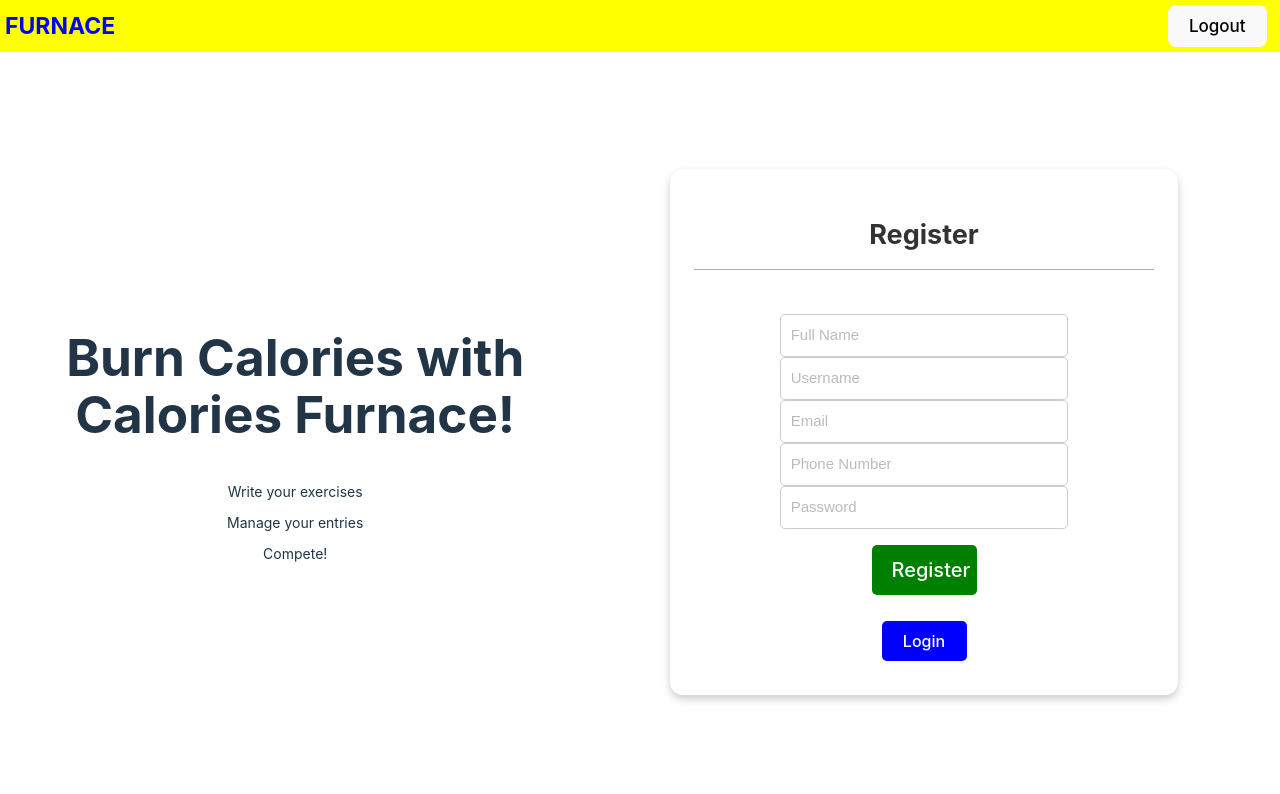
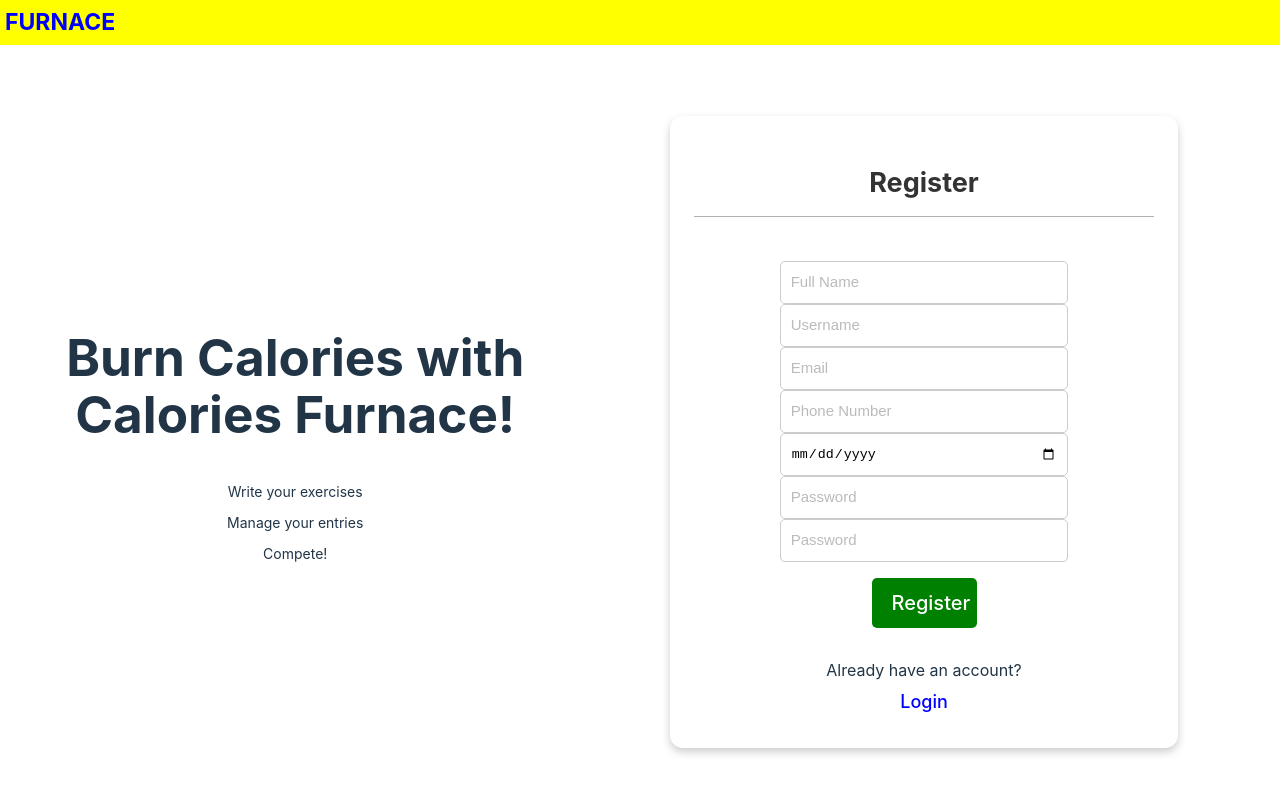
Before and after one commit to MatthewLacerda2/CalorieBurningApp, a React (Vite) app in the folder calorieburningapp.client/: page / in a window 1280 px wide. Both pictures are taken after a click on the button "Register". Shown: the top 794 px of the page. Built offline with nearby package versions, Linux system fonts and the light colour scheme.

Commit message:
register component working

```diff
--- a/calorieburningapp.client/src/Components/Header/Header.tsx
+++ b/calorieburningapp.client/src/Components/Header/Header.tsx
@@ -39,7 +39,7 @@ const Header: React.FC = () => {
   return (
     <div className="main-header">
       <div className="logo">FURNACE</div>
-      {user && (
+      {user && user?.Id !== "" && (
         <div className="user-info">
           <span>
             <b>{user.UserName}</b>
--- a/calorieburningapp.client/src/Components/MainPage/Register/RegisterFormulary.tsx
+++ b/calorieburningapp.client/src/Components/MainPage/Register/RegisterFormulary.tsx
@@ -1,50 +1,66 @@
 import React, { useState } from "react";
 import Card from "../../Card/Card";
 import "../../../Styles/FormularyStyle.css";
-import { UserDTO } from "../../../Data/UserDTO";
 import axios from "axios";
 import { useNavigate } from "react-router-dom";
+import { UserRegister } from "../../../Data/UserRegister";
 
 interface RegisterProps {
   toggleForm: () => void;
 }
 
 const RegisterFormulary: React.FC<RegisterProps> = ({ toggleForm }) => {
-  const [userInfo, setUserInfo] = useState<UserDTO>({
-    fullName: "",
+  const [userInfo, setUserInfo] = useState<UserRegister>({
+    Id: "",
+    FullName: "",
     birthday: new Date(),
-    createdDate: new Date(),
-    lastLogin: new Date(),
-    burnedCalories: 0,
-    userName: "",
-    id: "",
-    email: "",
-    phoneNumber: "",
+    UserName: "",
+    Email: "",
+    PhoneNumber: "",
+    currentPassword: "",
+    newPassword: "",
   });
-  const [password, setPassword] = useState("");
+  const [error, setError] = useState<string>();
   const navigate = useNavigate();
 
+  const handleDateChange = (e: React.ChangeEvent<HTMLInputElement>) => {
+    const selectedDate = new Date(e.target.value);
+    setUserInfo({ ...userInfo, birthday: selectedDate });
+  };
+
   const handleRegister = async () => {
+    if (userInfo.currentPassword !== userInfo.newPassword) {
+      setError("Password confirmation failed");
+      return;
+    }
+
     try {
-      console.log(userInfo);
+      const formattedUserInfo = {
+        ...userInfo,
+        birthday: userInfo.birthday.toISOString().split("T")[0],
+      };
+
+      console.log(formattedUserInfo);
+
       const response = await axios.post(
-        `http://localhost:5071/api/v1/users?password=${password}`,
-        userInfo,
+        `http://localhost:5071/api/v1/users?password=${userInfo.currentPassword}`,
+        formattedUserInfo,
         {
           headers: {
             "Content-Type": "application/json",
           },
         }
       );
+
       console.log("Register response:", response.data);
 
       if (response.status === 200) {
         await handleLogin();
       }
     } catch (error: any) {
-      console.error("XXXError registering user:", error);
-      console.error("XXXError registering user:", error.response);
-      console.error("XXXError registering user:", error.response.data);
+      console.error("Error registering user:", error);
+      console.error("Error response:", error.response);
+      setError("Error registering user. Please try again.");
     }
   };
 
@@ -53,8 +69,8 @@ const RegisterFormulary: React.FC<RegisterProps> = ({ toggleForm }) => {
       const response = await axios.post(
         "http://localhost:5071/api/v1/login",
         {
-          userName: userInfo.userName,
-          password: password,
+          userName: userInfo.UserName,
+          password: userInfo.currentPassword,
         },
         {
           headers: {
@@ -83,9 +99,9 @@ const RegisterFormulary: React.FC<RegisterProps> = ({ toggleForm }) => {
           style={{ width: "20em" }}
           type="text"
           placeholder="Full Name"
-          value={userInfo.fullName}
+          value={userInfo.FullName}
           onChange={(e) =>
-            setUserInfo({ ...userInfo, fullName: e.target.value })
+            setUserInfo({ ...userInfo, FullName: e.target.value })
           }
         />
         <input
@@ -93,9 +109,9 @@ const RegisterFormulary: React.FC<RegisterProps> = ({ toggleForm }) => {
           style={{ width: "20em" }}
           type="text"
           placeholder="Username"
-          value={userInfo.userName}
+          value={userInfo.UserName}
           onChange={(e) =>
-            setUserInfo({ ...userInfo, userName: e.target.value })
+            setUserInfo({ ...userInfo, UserName: e.target.value })
           }
         />
         <input
@@ -103,17 +119,34 @@ const RegisterFormulary: React.FC<RegisterProps> = ({ toggleForm }) => {
           style={{ width: "20em" }}
           type="email"
           placeholder="Email"
-          value={userInfo.email}
-          onChange={(e) => setUserInfo({ ...userInfo, email: e.target.value })}
+          value={userInfo.Email}
+          onChange={(e) => setUserInfo({ ...userInfo, Email: e.target.value })}
         />
         <input
           className="input-text"
           style={{ width: "20em" }}
           type="text"
           placeholder="Phone Number"
-          value={userInfo.phoneNumber}
+          value={userInfo.PhoneNumber}
           onChange={(e) =>
-            setUserInfo({ ...userInfo, phoneNumber: e.target.value })
+            setUserInfo({ ...userInfo, PhoneNumber: e.target.value })
+          }
+        />
+        <input
+          className="input-text"
+          style={{ width: "20em" }}
+          type="date"
+          value={userInfo.birthday.getDate()}
+          onChange={handleDateChange}
+        />
+        <input
+          className="input-text"
+          style={{ width: "20em" }}
+          type="password"
+          placeholder="Password"
+          value={userInfo.currentPassword}
+          onChange={(e) =>
+            setUserInfo({ ...userInfo, currentPassword: e.target.value })
           }
         />
         <input
@@ -121,20 +154,29 @@ const RegisterFormulary: React.FC<RegisterProps> = ({ toggleForm }) => {
           style={{ width: "20em" }}
           type="password"
           placeholder="Password"
-          value={password}
-          onChange={(e) => setPassword(e.target.value)}
+          value={userInfo.newPassword}
+          onChange={(e) =>
+            setUserInfo({ ...userInfo, newPassword: e.target.value })
+          }
         />
         <p></p>
+        {error && error}
         <button
           className="send-button"
           style={{ width: "105px", fontSize: "20px" }}
           onClick={handleRegister}>
           Register
         </button>
-        <p></p>
+        <p style={{ marginTop: "20px", marginBottom: "-3px" }}>
+          Already have an account?
+        </p>
         <button
-          className="send-button"
-          style={{ width: "85px", backgroundColor: "blue" }}
+          style={{
+            color: "blue",
+            width: "100px",
+            fontSize: "18px",
+            backgroundColor: "transparent",
+          }}
           onClick={toggleForm}>
           Login
         </button>
```
Also changed, not shown: 1 other file (tests, documents, lock files or other folders).
